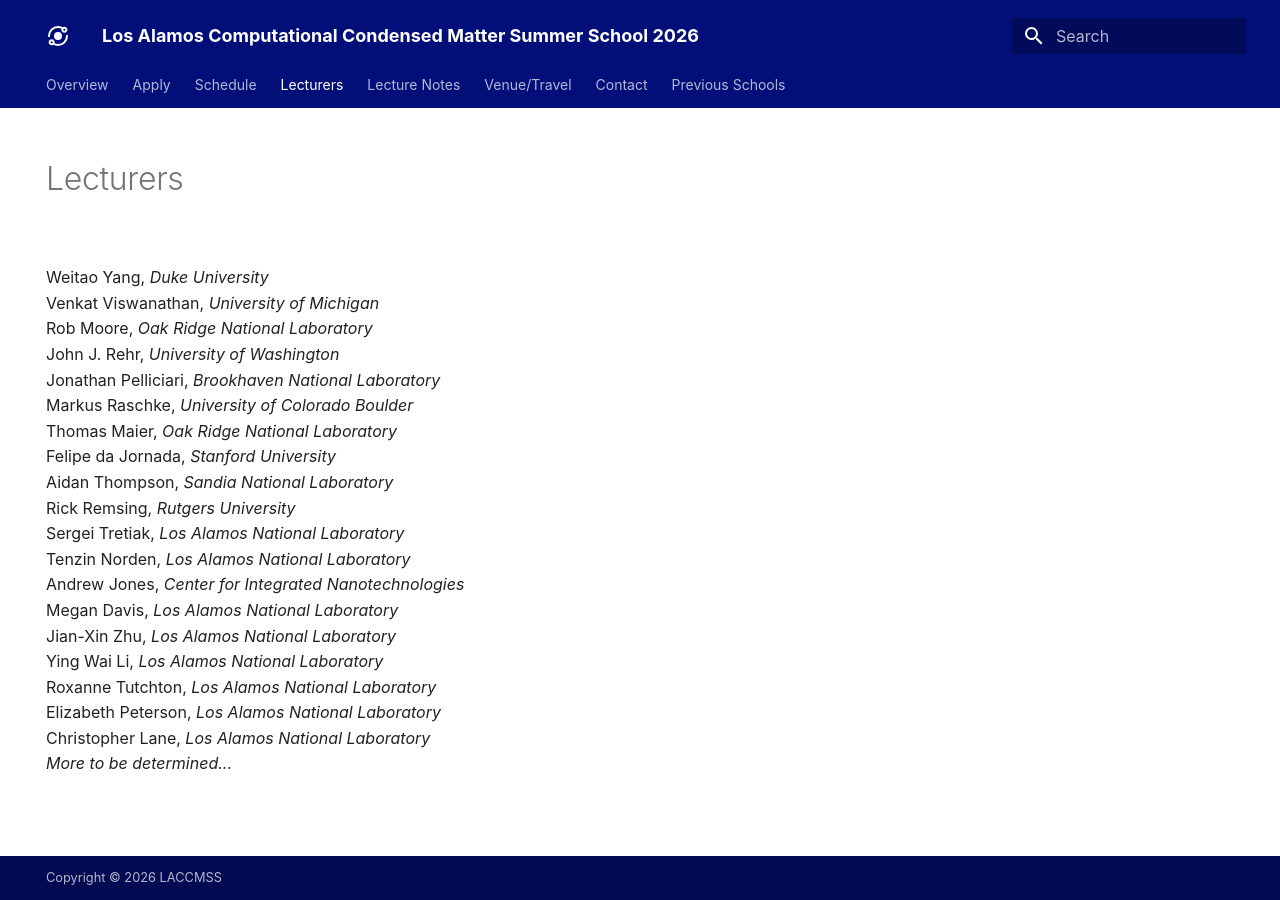
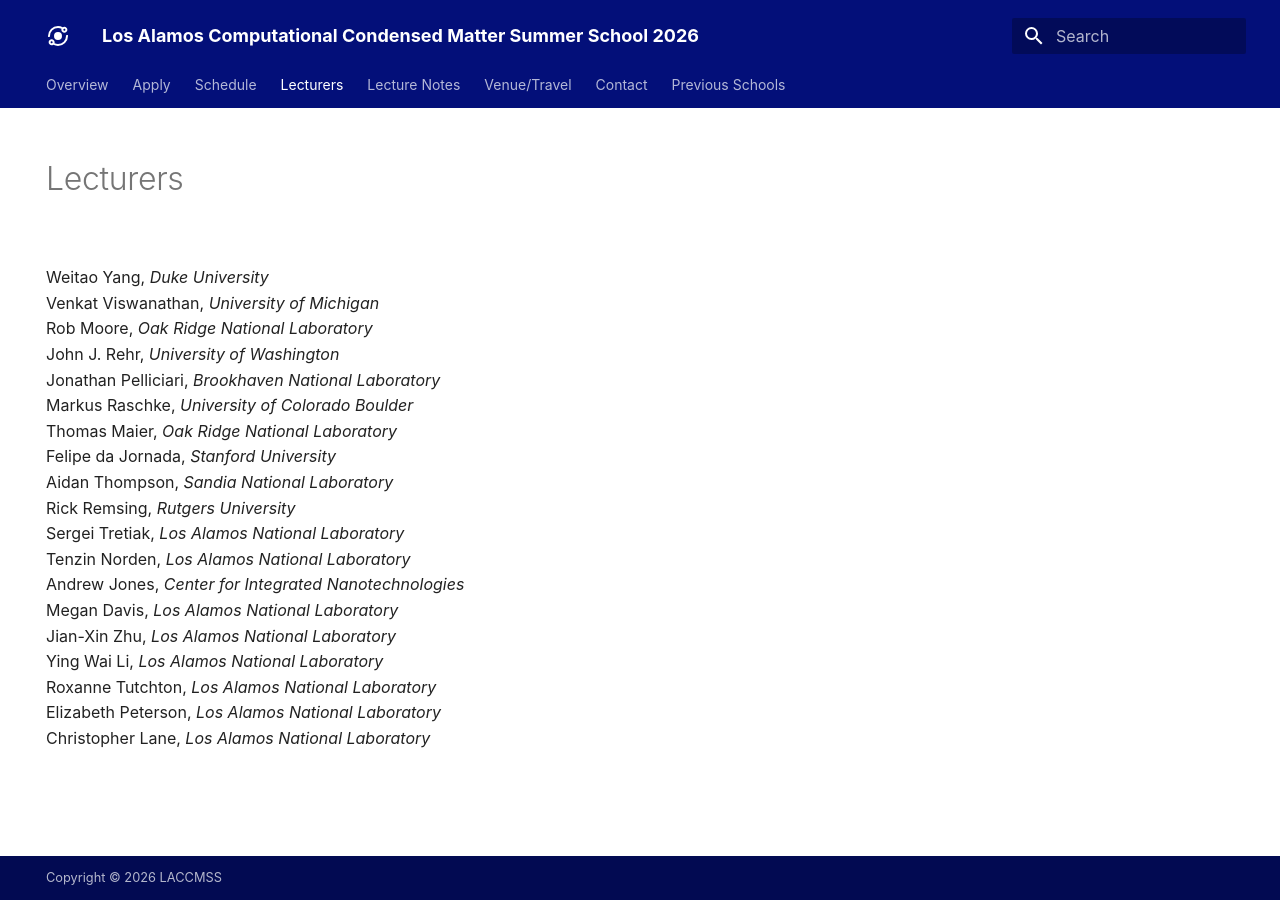
Before and after one commit to LACCMSS/2026, an MkDocs documentation site: the page built from docs/lecturers.md, in a window 1280 px wide. Built offline with MkDocs 1.6.1 and Material for MkDocs 9.7.7, drawn with Linux system fonts in a browser that asks for light colours; some web fonts are replaced.

Commit message:
Update lecturers.md

```diff
--- a/docs/lecturers.md
+++ b/docs/lecturers.md
@@ -23,5 +23,4 @@ title: Lecturers
 <br>Roxanne Tutchton, <i>Los Alamos National Laboratory</i>
 <br>Elizabeth Peterson, <i>Los Alamos National Laboratory</i>
 <br>Christopher Lane, <i>Los Alamos National Laboratory</i>
-<br><i>More to be determined...</i>
 <br>
```
